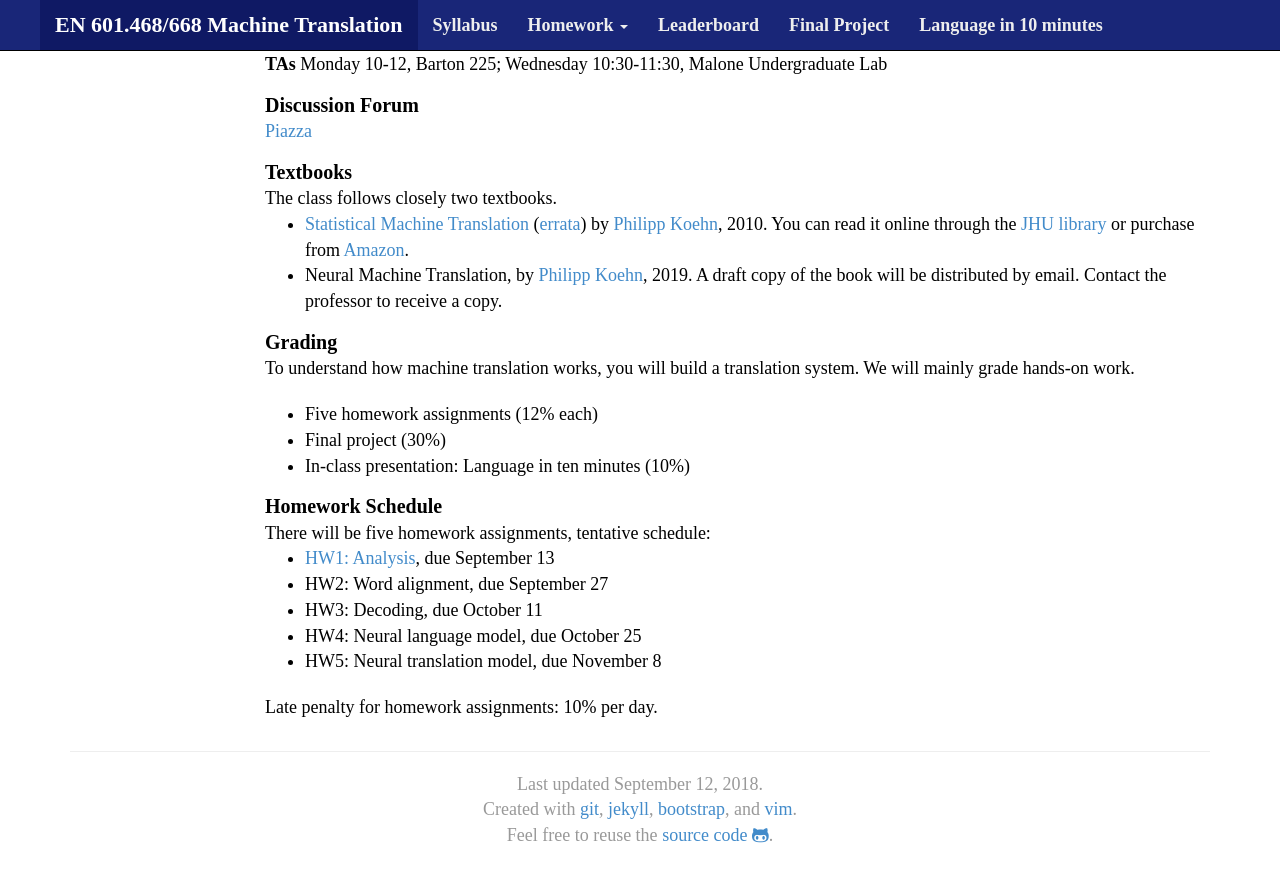
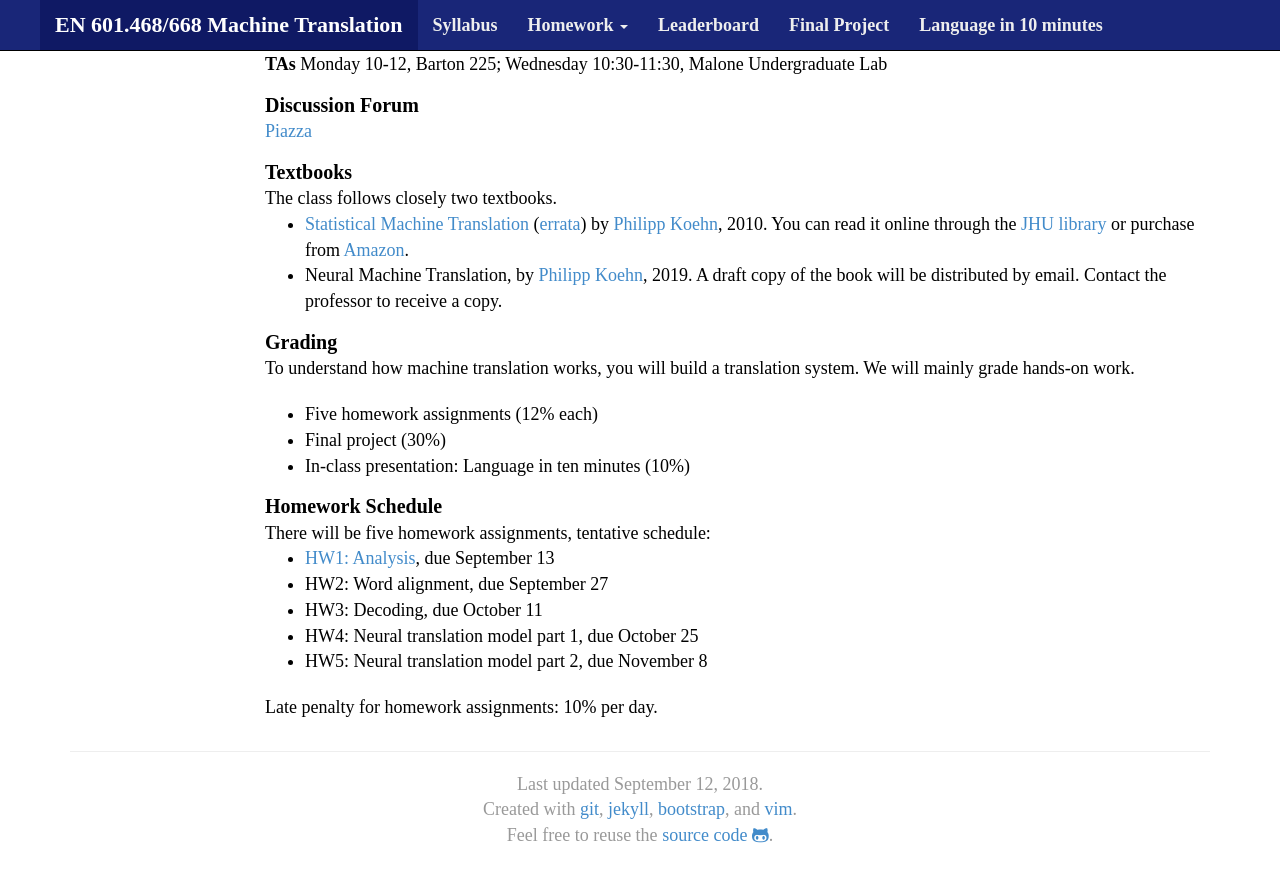
Before and after one commit to mt-class/jhu, a Jekyll site: the page built from index.md, in a window 1280 px wide and 900 px high, scrolled down 590 px. Shown: the top 882 px of the window. Built offline with Jekyll 4.4.1, drawn with Linux system fonts in a browser that asks for light colours; nearby versions of some CDN libraries; some web fonts are replaced.

Commit message:
Update index.md

```diff
--- a/index.md
+++ b/index.md
@@ -64,7 +64,7 @@ Homework Schedule
 * [HW1: Analysis](hw0.html), due September 13
 * HW2: Word alignment, due September 27
 * HW3: Decoding, due October 11
-* HW4: Neural language model, due October 25
-* HW5: Neural translation model, due November 8
+* HW4: Neural translation model part 1, due October 25
+* HW5: Neural translation model part 2, due November 8
 
 Late penalty for homework assignments: 10% per day.
```
